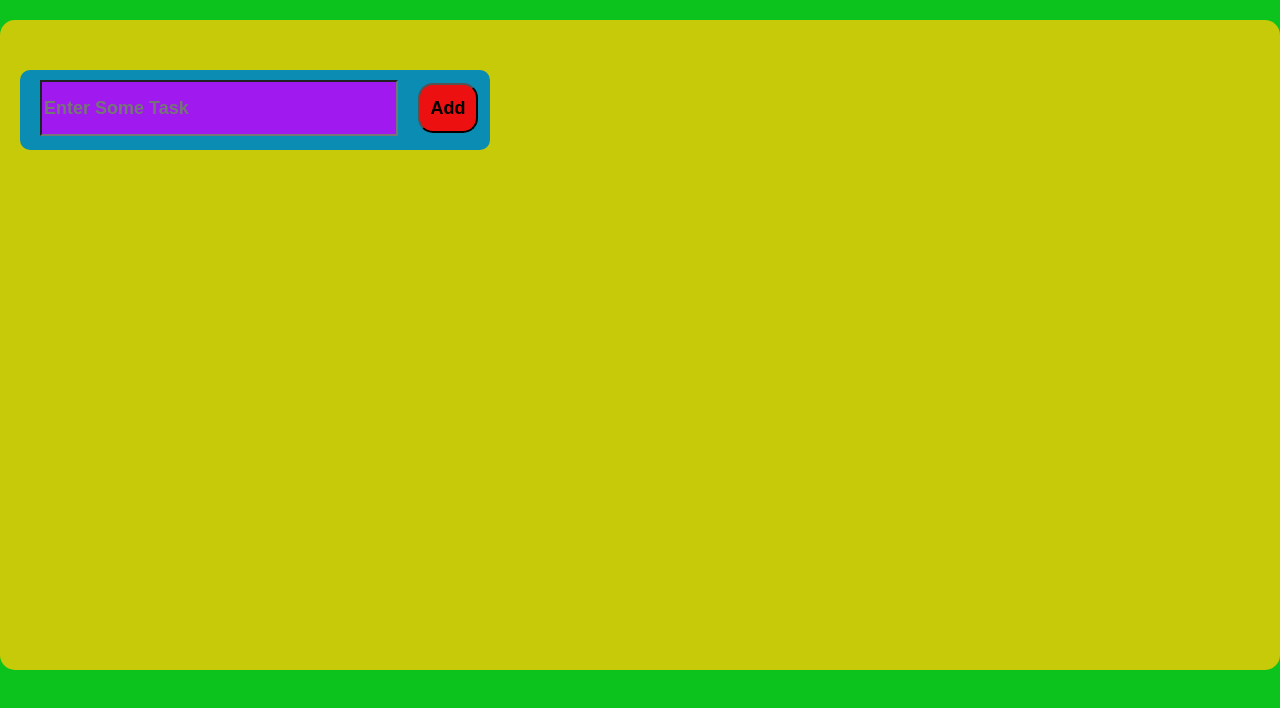
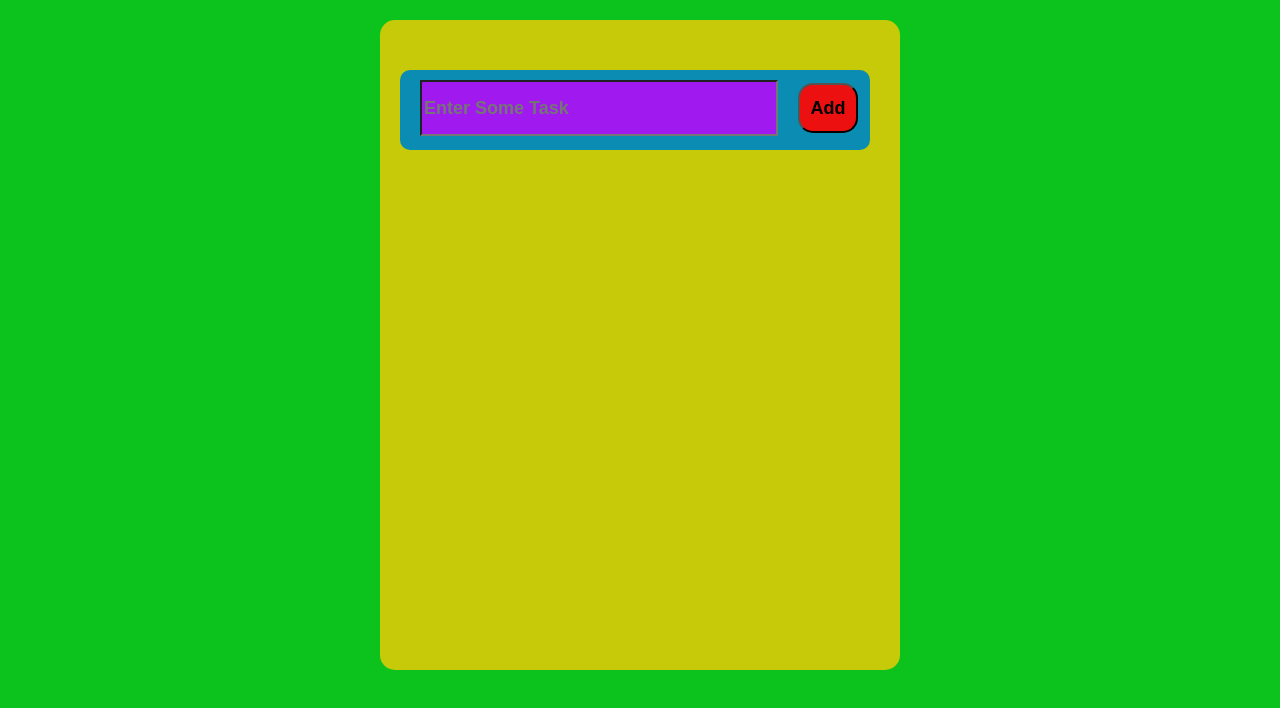
Before and after one commit to Swanmoy/To-do-app, a React (Create React App) app: page / in a window 1280 px wide. Shown: the top 708 px of the page. Built offline with nearby package versions, Linux system fonts and the light colour scheme.

Commit message:
This is todays first successfull commit

```diff
--- a/src/App.css
+++ b/src/App.css
@@ -3,7 +3,7 @@ body {
 }
 
 .Container {
-    min-width: 500px;
+    width: 500px;
     min-height: 600px;
     margin: 20px auto;
     background-color: #c7ca08;
@@ -49,7 +49,7 @@ body {
 
 #listItem {
     background-color: #dd19dd;
-    min-width: 450px;
+    width: 450px;
     min-height: 50px;
     margin-top: 10px;
     margin-left: 20px;
```
